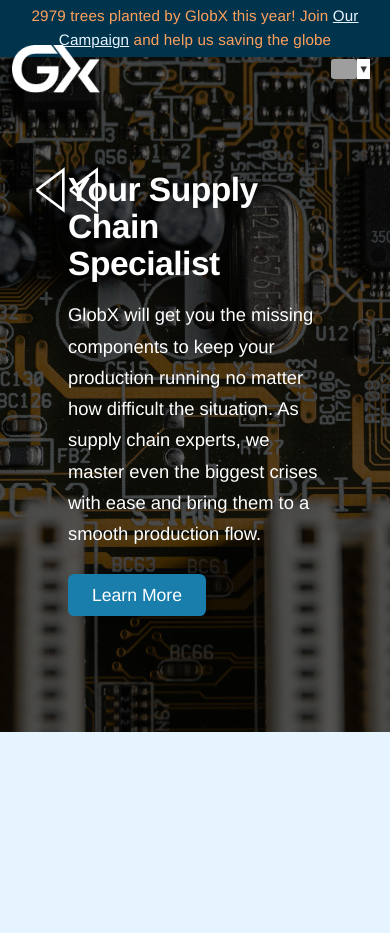
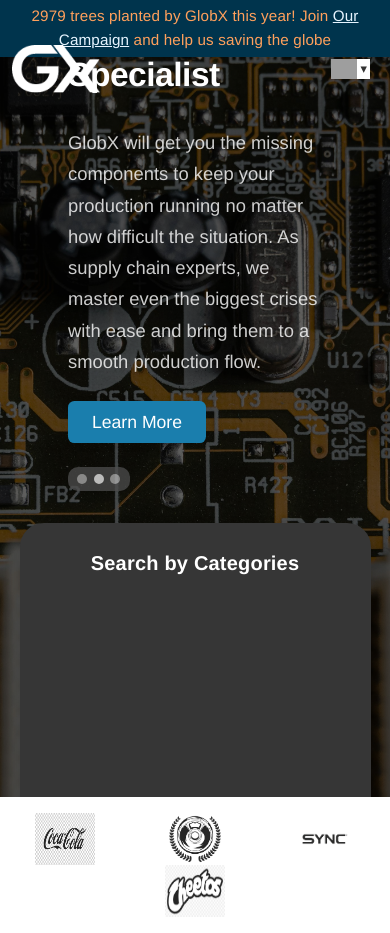
Before and after one commit to HamidAlvi768/GlobxRedesign, a PHP site: page / in a window 390 px wide. Before the commit the page ends 732 px from the top, so only its background shows below. Run offline with PHP 8.4, Linux system fonts and the light colour scheme; grey boxes are pictures that could not be loaded.

Commit message:
Enhance hero section layout and styling; replace decorative arrows with an image, add sidebar card for category search, and implement pagination dots. Update CSS for improved responsiveness and visual hierarchy, including new styles for sidebar and hero footer.

```diff
--- a/index.html
+++ b/index.html
@@ -56,25 +56,57 @@
         <div class="col-lg-7 col-md-12 gx-hero-left position-relative">
           <!-- Decorative Arrows -->
           <div class="gx-arrows position-absolute">
-            <svg width="120" height="80" viewBox="0 0 120 80" fill="none" xmlns="http://www.w3.org/2000/svg">
-              <polyline points="10,40 50,10 50,70 10,40" stroke="white" stroke-width="4" fill="none"/>
-              <polyline points="60,40 100,10 100,70 60,40" stroke="white" stroke-width="4" fill="none"/>
-            </svg>
+            <img src="./assets/hero-arrow.png" alt="Decorative Arrows" width="180" height="120" />
           </div>
-          <!-- Main Heading -->
-          <h1 class="gx-hero-title fw-bold text-white mb-3">Your Supply Chain Specialist</h1>
-          <!-- Subtext -->
-          <p class="gx-hero-subtext mb-4">GlobX will get you the missing components to keep your production running no matter how difficult the situation. As supply chain experts, we master even the biggest crises with ease and bring them to a smooth production flow.</p>
+          <!-- Hero Slide Content Wrapper -->
+          <div class="gx-hero-slide-content position-relative">
+            <div class="gx-hero-slide">
+              <h1 class="gx-hero-title fw-bold mb-3">Your Supply Chain Specialist</h1>
+              <p class="gx-hero-subtext mb-4">GlobX will get you the missing components to keep your production running no matter how difficult the situation. As supply chain experts, we master even the biggest crises with ease and bring them to a smooth production flow.</p>
+            </div>
+          </div>
           <!-- Learn More Button -->
           <a href="#" class="btn gx-btn-primary px-4 py-2">Learn More</a>
+          <!-- Pagination Dots (same as sidebar) -->
+          <div class="gx-sidebar-pagination d-flex justify-content-start align-items-center mt-4 opacity-75">
+            <span class="gx-dot"></span>
+            <span class="gx-dot active"></span>
+            <span class="gx-dot"></span>
+          </div>
         </div>
-        <!-- Right: (Sidebar will go here later) -->
-        <div class="col-lg-5 col-md-12 gx-hero-right"></div>
+        <!-- Right: Sidebar Card -->
+        <div class="col-lg-5 col-md-12 gx-hero-right d-flex align-items-center justify-content-center">
+          <div class="gx-sidebar-card shadow">
+            <div class="gx-sidebar-title text-center mb-4">Search by Categories</div>
+            <div class="gx-sidebar-slide-content position-relative">
+              <div class="gx-sidebar-slide">
+                <div class="gx-sidebar-grid mb-4">
+                  <!-- grid rows/cells will be rendered by JS -->
+                </div>
+              </div>
+            </div>
+            <!-- Pagination Dots -->
+            <div class="gx-sidebar-pagination d-flex justify-content-center align-items-center">
+              <span class="gx-dot"></span>
+              <span class="gx-dot active"></span>
+              <span class="gx-dot"></span>
+            </div>
+          </div>
+        </div>
       </div>
     </div>
   </section>
 
+  <!-- Hero Footer: Partners Row -->
+  <div class="gx-hero-footer bg-white d-flex justify-content-around align-items-center">
+    <div class="gx-partner-logo mx-4"><img src="./assets/brand-1.png" alt="Brand 1" height="52" /></div>
+    <div class="gx-partner-logo mx-4"><img src="./assets/brand-2.png" alt="Brand 2" height="52" /></div>
+    <div class="gx-partner-logo mx-4"><img src="./assets/brand-3.png" alt="Brand 3" height="52" /></div>
+    <div class="gx-partner-logo mx-4"><img src="./assets/brand-4.png" alt="Brand 4" height="52" /></div>
+  </div>
+
   <!-- Bootstrap JS Bundle (with Popper) -->
   <script src="https://cdn.jsdelivr.net/npm/bootstrap@5.3.2/dist/js/bootstrap.bundle.min.js"></script>
+  <script src="./hero-slider.js"></script>
 </body>
 </html>
--- a/styles.css
+++ b/styles.css
@@ -20,9 +20,11 @@
   --secondary: hsla(25, 100%, 68%, 1);
   --text-dark: hsla(0, 0%, 7%, 1);
   --text-light: hsla(0, 0%, 100%, 1);
+  --text-light-2: hsla(0, 0%, 100%, 0.8);
+  --text-light-3: hsla(0, 0%, 97%, 1);
 
   /* Fonts */
-  --font-primary: 'Helvetica', 'Arial', sans-serif;
+  --font-primary: 'Poppins Medium', 'Poppins', 'Helvetica', 'Arial', sans-serif;
   --font-headings: 'Poppins SemiBold', 'Poppins', 'Helvetica', 'Arial', sans-serif;
 
   /* Spacing (based on 1rem = 16px) */
@@ -151,7 +153,7 @@ h1, h2, h3, h4, h5, h6 {
   font-weight: 500;
 }
 .gx-flag-btn img {
-  border-radius: 0.2rem;
+  /* border-radius: 0.2rem; */
 }
 .gx-flag-chevron {
   font-size: 0.8em;
@@ -164,7 +166,7 @@ h1, h2, h3, h4, h5, h6 {
  * Hero Section
  ************************************/
 .gx-hero {
-  min-height: 600px;
+  min-height: 740px;
   height: 80vh;
   position: relative;
   overflow: hidden;
@@ -196,12 +198,12 @@ h1, h2, h3, h4, h5, h6 {
 .gx-hero-left {
   position: relative;
   padding-left: 2.5rem;
-  padding-top: 2.5rem;
+  padding-top: 5.5rem;
   padding-bottom: 2.5rem;
 }
 .gx-arrows {
-  left: -80px;
-  top: 40px;
+  left: -160px;
+  bottom: -31px;
   z-index: 3;
 }
 .gx-hero-title {
@@ -211,11 +213,12 @@ h1, h2, h3, h4, h5, h6 {
   line-height: 1.1;
   color: var(--text-light);
   max-width: 20ch;
-  font-family: normal normal 600 75px/85px Poppins;
+  font-family: 'Poppins', 'Helvetica', 'Arial', sans-serif;
+  font: normal normal 600 69px/72px 'Poppins', 'Helvetica', 'Arial', sans-serif;
 }
 .gx-hero-subtext {
   font-size: 1.15rem;
-  color: var(--text-light);
+  color: var(--text-light-2);
   max-width: 600px;
   line-height: 1.7;
 }
@@ -234,6 +237,173 @@ h1, h2, h3, h4, h5, h6 {
   color: var(--text-light);
 }
 
+/* Sidebar Card */
+.gx-sidebar-card {
+  background: hsla(0, 0%, 21%, 1);
+  border-radius: 1.5rem;
+  box-shadow: 0 8px 32px rgba(0,0,0,0.18);
+  padding: 2.5rem 0rem 2rem 0rem;
+  min-width: 340px;
+  max-width: 370px;
+  min-height: 410px;
+  display: flex;
+  flex-direction: column;
+  align-items: center;
+  justify-content: flex-start;
+}
+.gx-sidebar-title {
+  color: var(--text-light);
+  font-size: 1.25rem;
+  font-weight: 600;
+  letter-spacing: 0.01em;
+  margin-bottom: 2rem;
+}
+.gx-sidebar-grid {
+  width: 100%;
+  display: flex;
+  flex-direction: column;
+  gap: 1.1rem;
+}
+.gx-sidebar-row {
+  display: flex;
+  flex-direction: row;
+  justify-content: space-between;
+  gap: 1.1rem;
+}
+.gx-sidebar-cell {
+  display: flex;
+  flex-direction: column;
+  align-items: center;
+  flex: 1 1 0;
+  min-width: 0;
+}
+.gx-sidebar-icon {
+  margin-bottom: 0.3rem;
+  display: flex;
+  align-items: center;
+  justify-content: center;
+}
+.gx-sidebar-label {
+  color: var(--text-light-3);
+  font-size: 0.98rem;
+  font-weight: 400;
+  margin-top: 0.1rem;
+  text-align: center;
+  letter-spacing: 0.01em;
+}
+.gx-sidebar-pagination {
+  margin-top: 1.2rem;
+  gap: 0.1rem;
+  padding: 7px;
+  background-color: hsla(0, 0%, 30%, 1);
+  border-radius: 10px;
+  max-width: 3.9rem;
+}
+.gx-dot {
+  display: inline-block;
+  width: 10px;
+  height: 10px;
+  border-radius: 10px;
+  background: hsla(0, 0%, 70%, 1);
+  /* border: 2px solid var(--text-light-3); */
+  margin: 0 0.15rem;
+  transition: background 0.2s, border 0.2s;
+}
+.gx-dot.active {
+  background: var(--text-light-3);
+  border: 2px solid var(--text-light-3);
+}
+
+/* Hero Footer (Partners Row) */
+.gx-hero-footer {
+  width: 100%;
+  min-height: 8rem;
+  padding: 0.5rem 0;
+  background: #fff;
+  border-top: none;
+  box-shadow: none;
+  position: relative;
+  z-index: 10;
+}
+.gx-partner-logo {
+  display: flex;
+  align-items: center;
+  justify-content: center;
+  height: auto;
+  width: 200px;
+  opacity: 0.85;
+}
+.gx-partner-logo svg {
+  display: block;
+  margin: 0 auto;
+}
+
+/* Hero Slide Animation (true sliding) */
+.gx-hero-slide-content {
+  position: relative;
+  min-height: 180px;
+  overflow: hidden;
+}
+.gx-hero-slide {
+  position: absolute;
+  top: 0; left: 0; width: 100%;
+  transition: transform 0.5s cubic-bezier(0.4,0,0.2,1);
+  will-change: transform;
+  opacity: 1;
+}
+.gx-hero-slide.slide-current {
+  position: relative;
+  transform: translateX(0);
+  z-index: 2;
+}
+.gx-hero-slide.slide-in {
+  z-index: 3;
+  transform: translateX(100%);
+}
+.gx-hero-slide.slide-in.slide-animate {
+  transform: translateX(0);
+}
+.gx-hero-slide.slide-out {
+  z-index: 1;
+  transform: translateX(0);
+}
+.gx-hero-slide.slide-out.slide-animate {
+  transform: translateX(-100%);
+}
+
+/* Sidebar Slide Animation (same as hero) */
+.gx-sidebar-slide-content {
+  position: relative;
+  min-height: 320px;
+  overflow: hidden;
+}
+.gx-sidebar-slide {
+  position: absolute;
+  top: 0; left: 0; width: 100%;
+  transition: transform 0.5s cubic-bezier(0.4,0,0.2,1);
+  will-change: transform;
+  opacity: 1;
+}
+.gx-sidebar-slide.slide-current {
+  position: relative;
+  transform: translateX(0);
+  z-index: 2;
+}
+.gx-sidebar-slide.slide-in {
+  z-index: 3;
+  transform: translateX(100%);
+}
+.gx-sidebar-slide.slide-in.slide-animate {
+  transform: translateX(0);
+}
+.gx-sidebar-slide.slide-out {
+  z-index: 1;
+  transform: translateX(0);
+}
+.gx-sidebar-slide.slide-out.slide-animate {
+  transform: translateX(-100%);
+}
+
 @media (max-width: 991.98px) {
   .gx-hero-left {
     padding-left: 0.5rem;
@@ -249,4 +419,19 @@ h1, h2, h3, h4, h5, h6 {
   .gx-hero-title {
     font-size: 2.1rem;
   }
+  .gx-sidebar-card {
+    min-width: 90vw;
+    max-width: 98vw;
+    padding: 1.5rem 0.5rem 1.5rem 0.5rem;
+  }
+  .gx-hero-footer {
+    flex-wrap: wrap;
+    min-height: 100px;
+    padding: 1rem 0;
+  }
+  .gx-partner-logo {
+    width: 60px;
+    height: 36px;
+    margin: 0.5rem 0.5rem;
+  }
 }
```
Also changed, not shown: hero-slider.js (added, +195 -0 lines), assets/brand-1.png (added), assets/brand-2.png (added), assets/brand-3.png (added), assets/brand-4.png (added), assets/hero-arrow.png (added), 1 other file.
